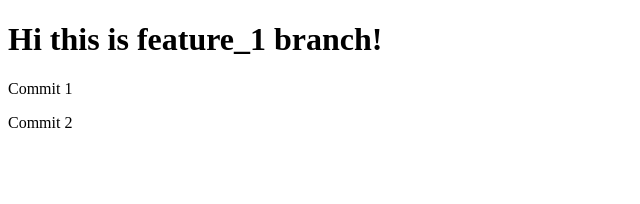
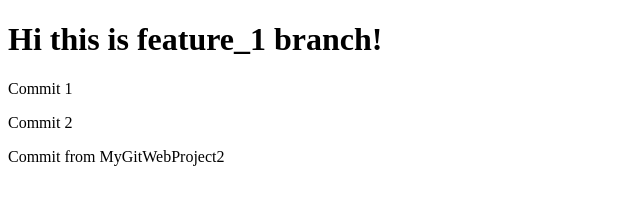
Before and after one commit to mishatsl/MySimpleWebGitProject, a plain HTML site: page MySimpleWebGitProject/Index.html in a window 1280 px wide. Shown: the whole page, without its empty margins (0-640 px from the left). Drawn offline with Linux system fonts and the light colour scheme.

Commit message:
Commit from MyGitWebProject2

```diff
--- a/MySimpleWebGitProject/Index.html
+++ b/MySimpleWebGitProject/Index.html
@@ -8,5 +8,6 @@
     <h1>Hi this is feature_1 branch!</h1>
     <p>Commit 1</p>
     <p>Commit 2</p>
+    <p>Commit from MyGitWebProject2</p>
 </body>
 </html>
```
